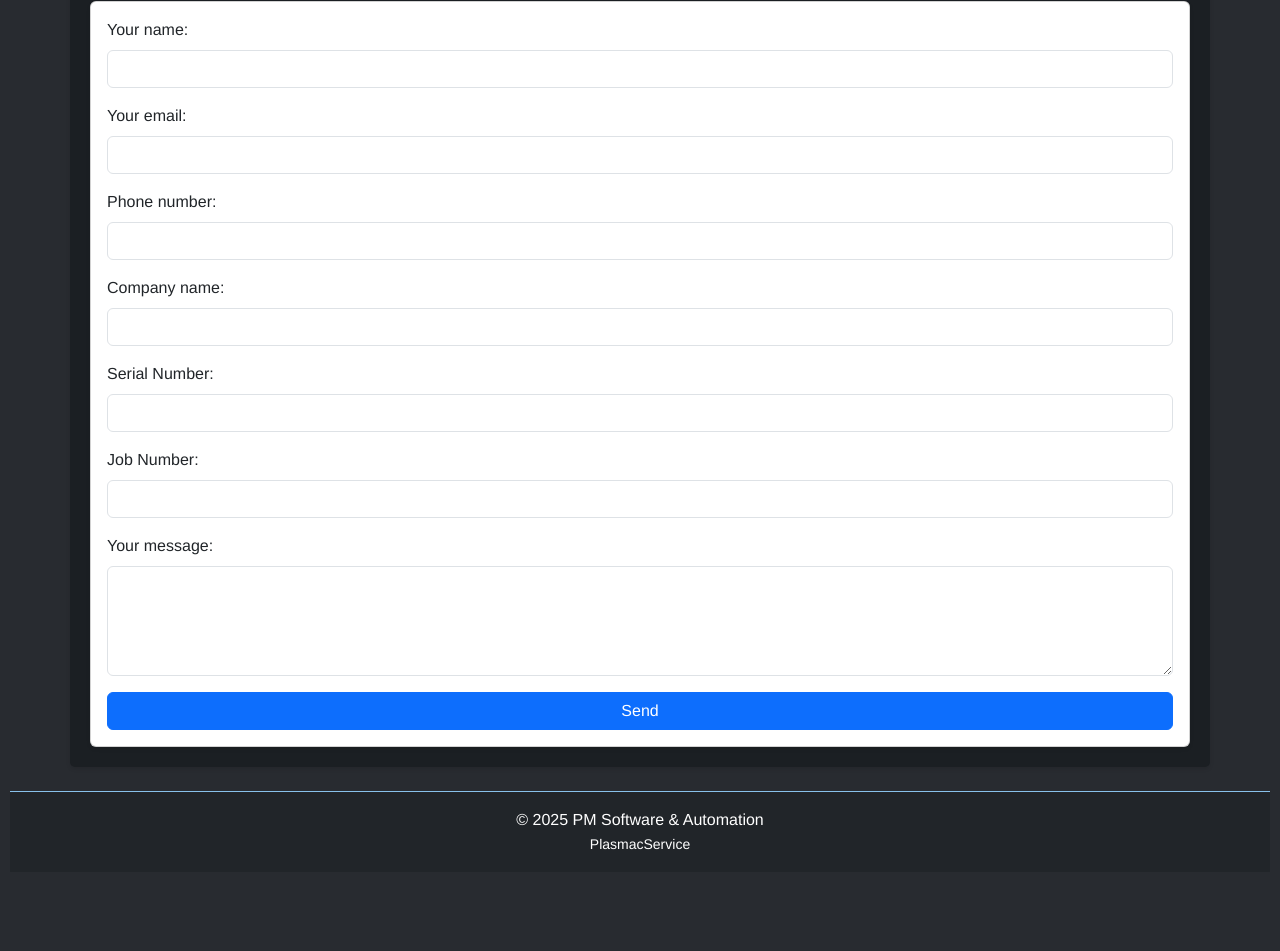
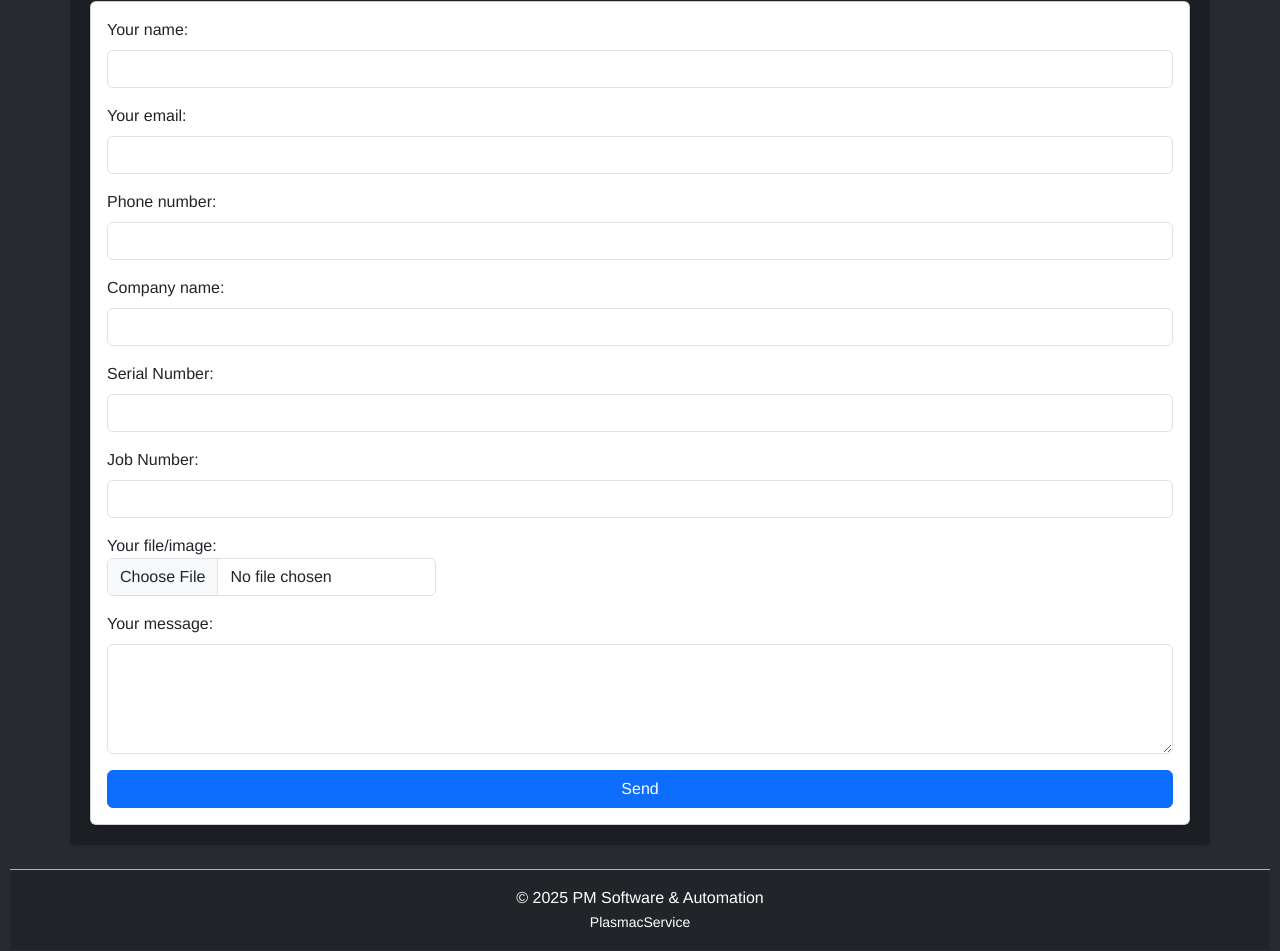
Before and after one commit to pm83dev/PlasmacServicePage, a plain HTML site: page index.html in a window 1280 px wide. Shown: the part 287-1238 px from the top of the page. Before the commit the page ends 1169 px from the top, so only its background shows below. Drawn offline with Linux system fonts and the light colour scheme; a web font is replaced by a local one.

Commit message:
added file submit

```diff
--- a/index.html
+++ b/index.html
@@ -120,6 +120,12 @@
               />
             </div>
             <div class="mb-3">
+              <label>
+                Your file/image:
+                <input type="file" name="upload" class="form-control" />
+              </label>
+            </div>
+            <div class="mb-3">
               <label for="message" class="form-label">Your message:</label>
               <textarea
                 class="form-control"
```
